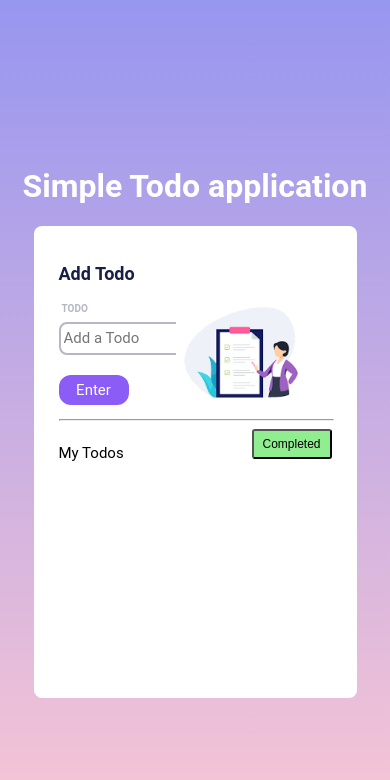
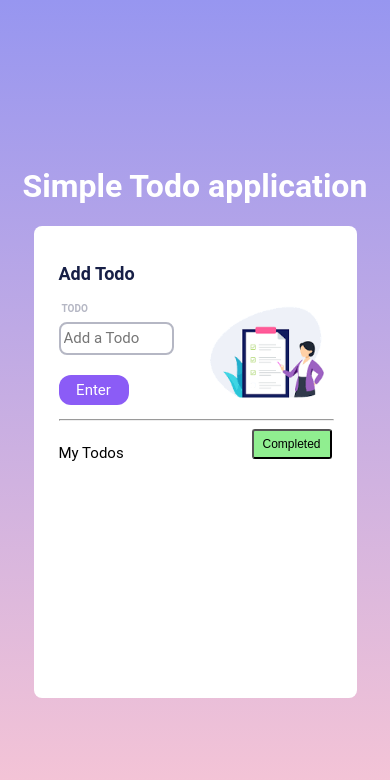
Before and after one commit to Saicharan452004/todo-app, a React (Create React App) app: page / in a window 390 px wide. Shown: the top 780 px of the page. Built offline with nearby package versions, Linux system fonts and the light colour scheme.

Commit message:
Update App.css

```diff
--- a/src/App.css
+++ b/src/App.css
@@ -95,6 +95,7 @@
 }
 .top-container {
   display: flex;
+  justify-content:space-between;
 }
 .image {
   height: 200px;
@@ -131,7 +132,7 @@
     margin-left: 3px;
   }
   .input-container {
-    width: 120px;
+    width: 105px;
     height: 23px;
   }
   .button {
```
